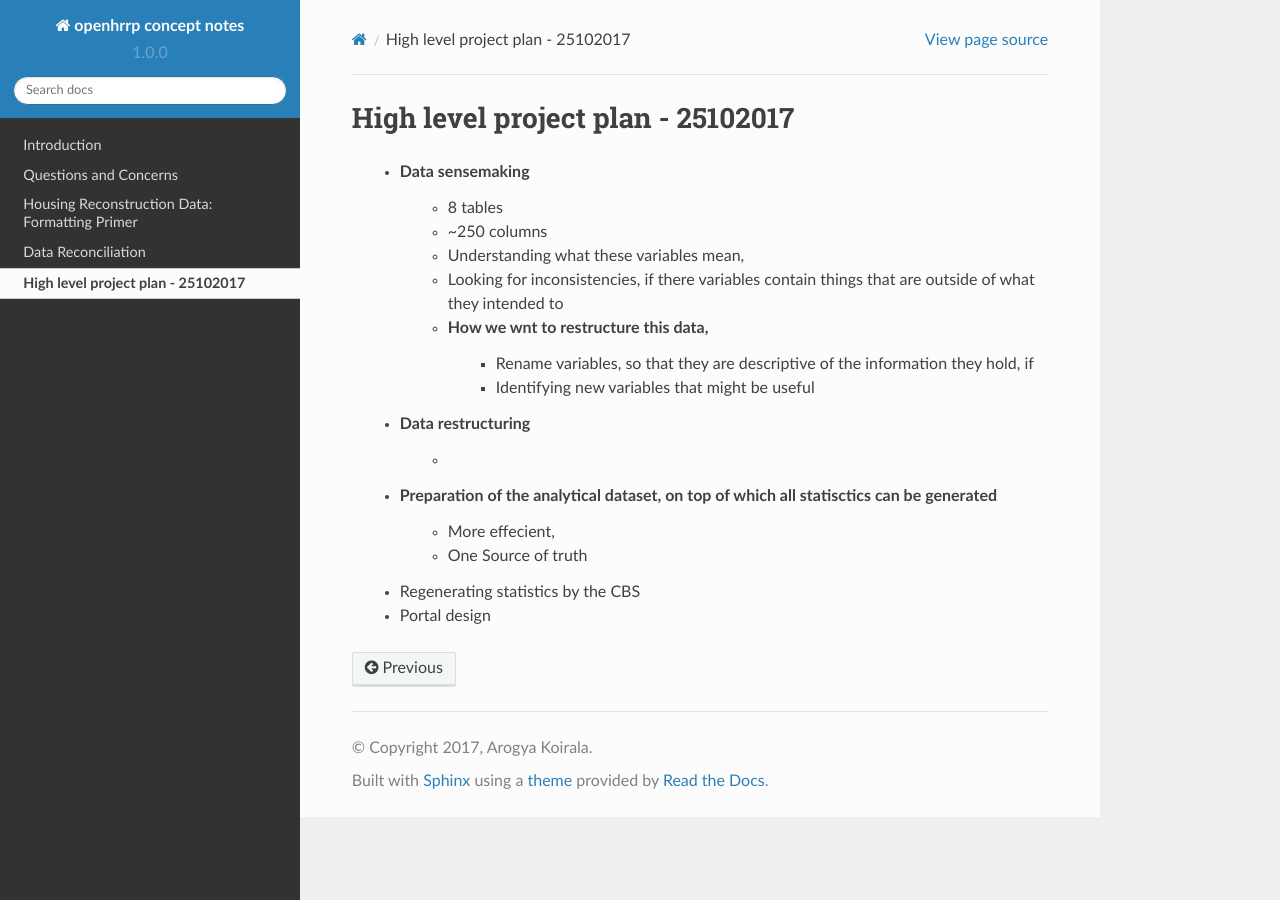
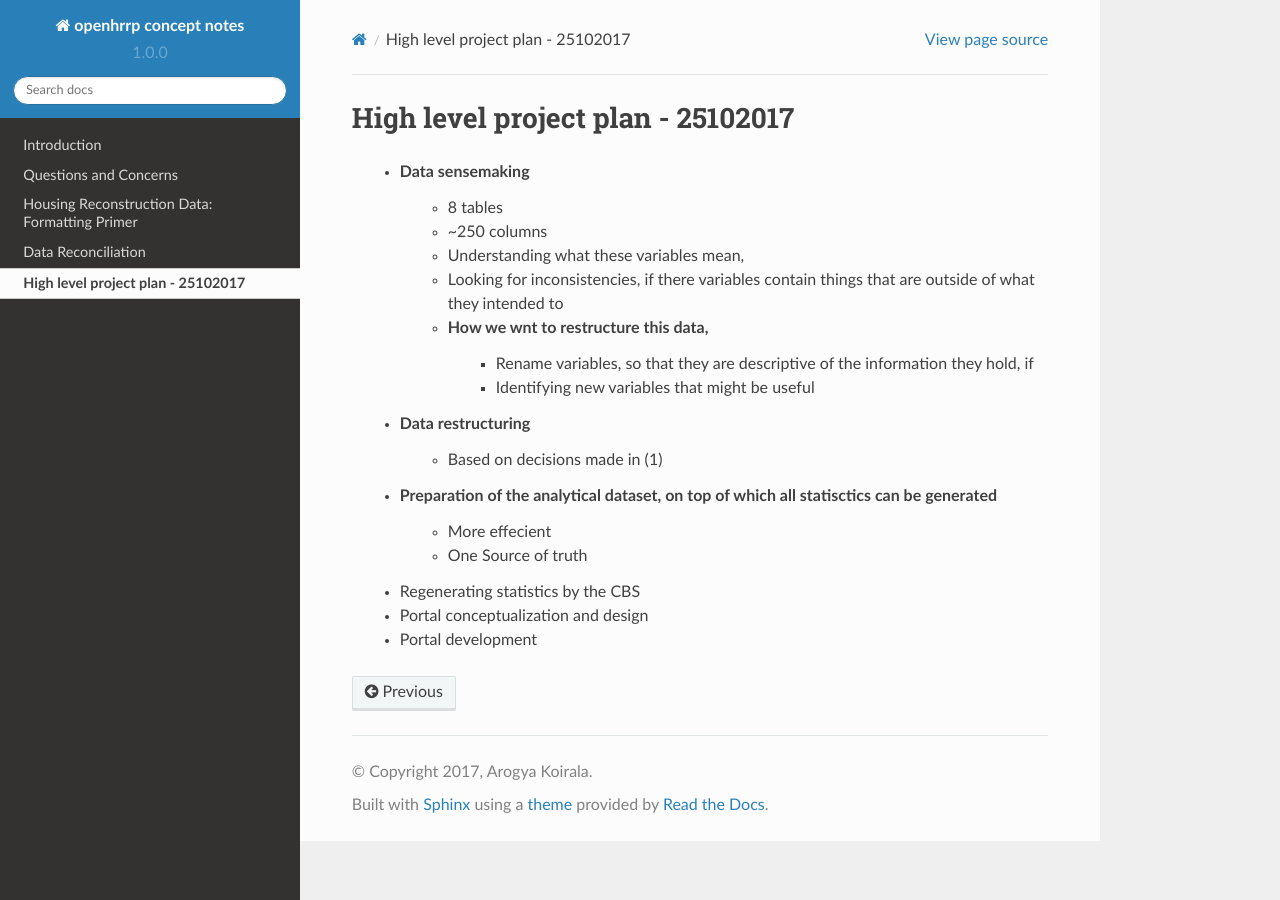
Before and after one commit to arkoblog/openhrrp-docs, a Sphinx documentation site: the page built from docs/tentative_plan.rst, in a window 1280 px wide. Built offline with Sphinx 7.4.7 and the Read the Docs theme 2.0.0, drawn with Linux system fonts in a browser that asks for light colours.

Commit message:
added tentative plan

```diff
--- a/docs/tentative_plan.rst
+++ b/docs/tentative_plan.rst
@@ -1,6 +1,5 @@
 High level project plan - 25102017
 ==================================
-
 
 	- Data sensemaking
 		- 8 tables
@@ -13,12 +12,14 @@ High level project plan - 25102017
 			- Identifying new variables that might be useful
 
 	- Data restructuring
-		-
+		- Based on decisions made in (1)
 
 	- Preparation of the analytical dataset, on top of which all statisctics can be generated
-		- More effecient,
+		- More effecient
 		- One Source of truth
 
 	- Regenerating statistics by the CBS
 
-	- Portal design
+	- Portal conceptualization and design
+
+	- Portal development
```
